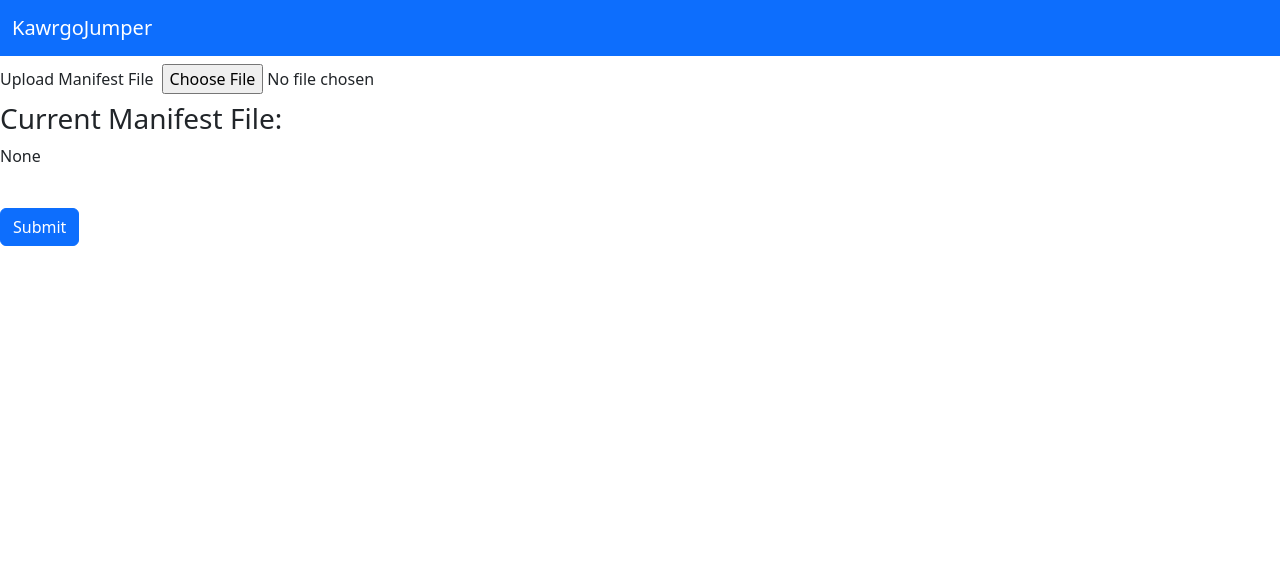
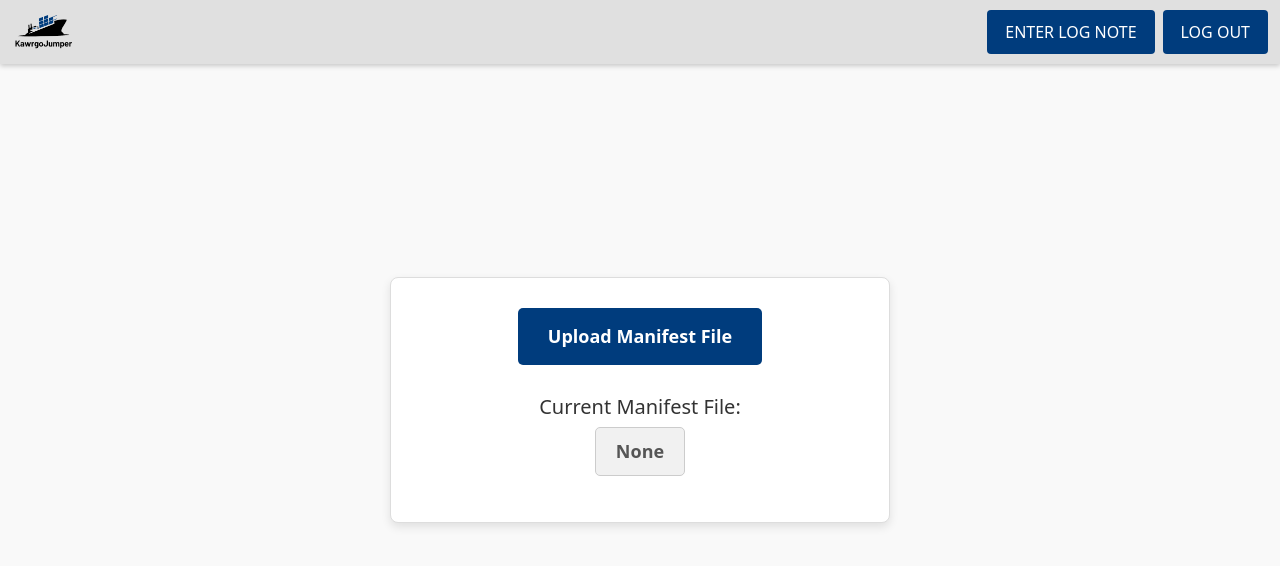
Before and after one commit to WinThant16/KawrgoJumper, a React (Create React App) app: page /upload-manifest in a window 1280 px wide. Shown: the top 566 px of the page. Built offline with nearby package versions, Linux system fonts and the light colour scheme.

Commit message:
UploadManifest page should now work as specified. Navbar has been implemented and is ready to be reused in other pages.

```diff
--- a/src/components/Navbar.js
+++ b/src/components/Navbar.js
@@ -2,6 +2,7 @@ import React, { useState } from 'react';
 import 'bootstrap/dist/css/bootstrap.min.css';
 import '../styles/Navbar.css';
 import { useNavigate } from 'react-router-dom';
+import logo from '../assets/KawrgoJumperLogoNarrow.png';
 
 function Navbar({ onLogFile, onLogout}) {
 	const navigate = useNavigate();
@@ -21,19 +22,55 @@ function Navbar({ onLogFile, onLogout}) {
 		);
 		if (confirmLogout) {
 			alert ('You have been logged out.');
+			localStorage.removeItem('username');			//clear username?
 			navigate('/');							//redirect to home page(login)
 		}
 	}
 
 	return (
-		<nav className='navbar navbar-expand-lg navbar-dark bg-primary'>
+		<nav className='navbar navbar-expand-lg navbar-dark fixed-top'>
 			<div className='container-fluid'>
-				<a className="navbar-brand" href="#">
+				{/* logo/brand */}
+				{/* <a className="navbar-brand" href="#">
 					KawrgoJumper
-				</a>
+				</a> */}
+				<img src = {logo} alt = "KawrgoJumper Logo" className='navbar-brand'></img>
+
+				{/* Navigation Buttons */}
+				<div className='collapse navbar-collapse'>
+					<ul className='navbar-nav ms-auto'>
+						{/* Log button */}
+						<li className='nav-item'>
+							<button	className='btn btn-outline-light me-2'
+									onClick={handleLogClick}>
+								ENTER LOG NOTE
+							</button>
+						</li>
+
+						{/* Logout button */}
+						<li className='nav-item'>
+							<button className='btn btn-outline-light' onClick={handleLogout}>
+								LOG OUT
+							</button>
+						</li>
+					</ul>
+				</div>
 			</div>
+
+			{/* Log input box displayed when log button is clicked
+					#############TO DO: Maybe need to move this away from nav bar##################*/}
+			{showLogInput && (
+				<div className='log-input-container'>
+					<textarea	className='log-input-box'
+								placeholder='Enter log message...'
+					/>
+					<button className = "btn btn-primary mt-2" onClick={onLogFile}>
+						Submit Log
+					</button>
+				</div>
+			)}
 		</nav>
-	)
+	);
 }
 
 export default Navbar;
--- a/src/pages/UploadManifest.js
+++ b/src/pages/UploadManifest.js
@@ -1,4 +1,4 @@
-import React, { useState } from 'react';
+import React, { useState, useEffect } from 'react';
 import { useNavigate } from 'react-router-dom';
 import Navbar from '../components/Navbar.js';
 import '../styles/UploadManifest.css';
@@ -9,6 +9,17 @@ function UploadManifest() {
 	const [file, setFile] = useState(null);				  //state to store actual file object
 	const navigate = useNavigate();						  // state with navigation hook for moving to next page
 
+	/*
+	* Load progress from local storage when component is mounted.
+	*/
+	useEffect(() => {
+		const savedFileName = localStorage.getItem('manifestFile'); // Get saved file name
+		if (savedFileName) {
+			setFileName(savedFileName); // Restore the saved file name
+			setFile({ name: savedFileName }); // Simulate a file object
+		}
+	}, []);
+
 	/* 	this handles file input change event.
 	   	triggered when a user selects file,
 	   	this updates the state with the selected file */
@@ -16,7 +27,9 @@ function UploadManifest() {
 		const selectedFile = e.target.files[0];			//get selected file
 		if (selectedFile) {
 			setFileName(selectedFile.name);					//update state with selected file
+			setFile(selectedFile);							//store selected file object
 			localStorage.setItem('manifestFile', selectedFile.name);	//save file name in local storage
+			localStorage.setItem('currentPage', 'upload-manifest');		//save current page in local storage
 		}
 	};
 	/* 	this handles form submission.
@@ -25,29 +38,25 @@ function UploadManifest() {
 	const handleSubmit = (e) => {
 		e.preventDefault();
 		if (file) {
-			alert(`Manifest file "${file.name}" uploaded successfully!`)
+			// alert(`Manifest file "${file.name}" uploaded successfully!`)			//to debug, commented out now.
 			console.log('File uploaded:', file.name); //log uploaded name to debug
+			localStorage.setItem('currentPage', 'task-selection');		//update the current page
 			navigate('/task-selection');              //navigate to next page
 		} else {
 			alert ('Please upload a manifest file.'); //show alert if no file is selected.
 		}
 	}
 
-	// ######TO DO################ PLACEHOLDER FOR LOG SUBMISSION FUNCTIONALITY
-
-	const handleLogFile = () => {
-		alert('Log feature is under construction!');
-	};
-
 	return (
 		<div className="upload-manifest-container">
 			{/* Navbar */}
-			<Navbar onLogFile = {handleLogFile} />
+			<Navbar />
 
 			{/* Upload Section */}
 			<div className='upload-section'>
 				<form onSubmit={handleSubmit} >
-					<label htmlFor="manifest" className='upload-button'>Upload Manifest File
+					<label htmlFor="manifest" className='upload-button'>
+						Upload Manifest File
 						<input	type = 'file'
 								id ='manifest'
 								accept='.txt,.csv'
@@ -59,13 +68,18 @@ function UploadManifest() {
 						<h3>Current Manifest File:</h3>
 						<p className='file-name'>{fileName}</p>
 					</div>
-					<button type='submit' className='btn btn-primary mt-4'>
-						Submit
-					</button>
+
+
+					{/* display continue to select task after upload */}
+					{file && (
+						<button type='submit' className='btn btn-primary mt-4'>
+						Continue to Select Task
+						</button>
+					)}
 				</form>
 			</div>
 		</div>
-	)
+	);
 }
 
 export default UploadManifest;
--- a/src/styles/Navbar.css
+++ b/src/styles/Navbar.css
@@ -0,0 +1,59 @@
+/* src/styles/Navbar.css*/
+
+/* fixed navbar to top */
+.fixed-top {
+	position: fixed;
+	top: 0;
+	left: 0;
+	width: 100%;
+	z-index: 1030; /* Ensure it's above other elements */
+	background-color: #e0e0e0;
+	box-shadow: 0px 2px 5px rgba(0, 0, 0, 0.2); /* Subtle shadow */
+}
+
+/* logo styling */
+.navbar-brand {
+	width: 5%;
+	height: 3%;
+	color: #ffffff;
+}
+
+/* log input container */
+.log-input-container {
+	position: absolute;
+	top: 70px;
+	right: 20px;
+	background-color: white;
+	border: 1px solid #ddd;
+	border-radius: 7px;
+	padding: 10px;
+	box-shadow: 0 4px 6px rgba(0, 0, 0, 0.1);
+	z-index: 1050;
+	width: 300px;
+}
+
+/* submit log button */
+.log-input-container button {
+	display: block;
+	width: 100%;
+	margin-top: 10px;
+}
+
+/* navbar buttons (log and logout) */
+.nav-item button {
+	padding: 8px 16px;
+	font-weight: 450;
+	font-size: 16px;
+	border: none;
+	border-radius: 4px;
+	background-color: #003C7D;
+	color: white;
+	border: 2px solid transparent;
+	cursor: pointer;
+	transition: all 0.3s ease;
+}
+
+.nav-item button:hover {
+	background-color: #0056b3;
+	color: #ffffff;
+}
--- a/src/styles/UploadManifest.css
+++ b/src/styles/UploadManifest.css
@@ -1,25 +1,128 @@
 /* src/styles/UploadManifest.css */
-.upload-container {
+
+/* Main container for the upload page */
+.upload-manifest-container {
 	display: flex;
-	justify-content: center;
-	align-items: center;
-	height: 100vh;
-	background-color: #f2f2ff;
+	justify-content: center; /* Center container horizontally */
+	align-items: center; /* Center container vertically */
+	flex-direction: column;
+	background-color: #f9f9f9;
+	min-height: 100vh;
+	margin: 0;
 }
 
-.upload-form {
+/* Upload section styling */
+.upload-section {
 	display: flex;
 	flex-direction: column;
-	gap: 10px;
+	align-items: center; /* Center content horizontally */
+	justify-content: center; /* Center content vertically */
+	background-color: #ffffff;
+	border: 1px solid #ddd;
+	border-radius: 8px;
+	padding: 30px;
+	box-shadow: 0px 4px 10px rgba(0, 0, 0, 0.1);
+	max-width: 500px;
+	width: 100%;
 }
 
-#manifest {
-	padding: 8px;
-	font-size: 16px;
+/* Styling for the upload button */
+.upload-button {
+	display: flex; /* Use flexbox for better alignment */
+	justify-content: center; /* Center the button text horizontally */
+	align-items: center; /* Center the button text vertically */
+	background-color: #003C7D;
+	color: #ffffff;
+	font-size: 18px;
+	font-weight: bold;
+	padding: 15px 30px;
+	border: none;
+	border-radius: 5px;
+	cursor: pointer;
+	transition: background-color 0.3s ease;
+	text-align: center;
+	position: relative;
+	width: 100%; /* Ensure the button takes up the available width */
+	max-width: 300px; /* Limit the button width */
+	margin-bottom: 20px; /* Add space below the button */
 }
 
-button {
-	padding: 10px;
-	font-size: 16px;
+.upload-button:hover {
+	background-color: #0056b3;
+}
+
+/* Restrict pointer and click to the button area only */
+.upload-button input.file-input {
+	position: absolute;
+	top: 0;
+	left: 0;
+	width: 100%;
+	height: 100%;
+	opacity: 0;
 	cursor: pointer;
 }
+
+/* Display for the current file */
+.current-file {
+	margin-top: 30px;
+	text-align: center;
+}
+
+.current-file h3 {
+	font-size: 20px;
+	color: #333333;
+	margin-bottom: 8px;
+}
+
+.file-name {
+	font-size: 18px;
+	color: #555555;
+	background-color: #f1f1f1;
+	padding: 10px 20px;
+	border-radius: 5px;
+	display: inline-block;
+	font-weight: bold;
+	border: 1px solid #ccc;
+}
+
+/* Submit button styling */
+button[type="submit"] {
+	background-color: #003C7D;
+	color: #ffffff;
+	padding: 12px 24px;
+	font-size: 18px;
+	font-weight: bold;
+	border-radius: 5px;
+	border: none;
+	cursor: pointer;
+	transition: background-color 0.3s ease;
+	text-align: center;
+	display: block; /* Ensure the button is block-level */
+	margin: 20px auto 0; /* Center the button */
+}
+
+button[type="submit"]:hover {
+	background-color: #0056b3;
+}
+
+/* Responsive adjustments */
+@media (max-width: 768px) {
+	.upload-section {
+		padding: 20px;
+	}
+
+	.upload-button {
+		font-size: 16px;
+		padding: 12px 20px;
+		max-width: 100%; /* Allow full-width on smaller screens */
+	}
+
+	.file-name {
+		font-size: 16px;
+	}
+
+	button[type="submit"] {
+		padding: 10px 20px;
+		font-size: 14px;
+	}
+}
```
Also changed, not shown: src/assets/KawrgoJumperLogoNarrow.png (added).
